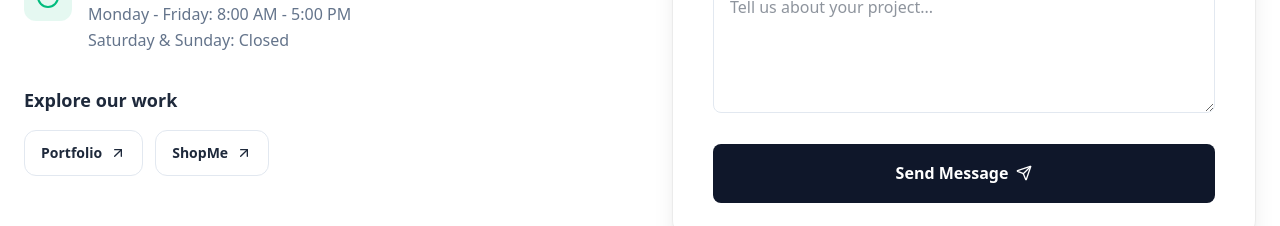
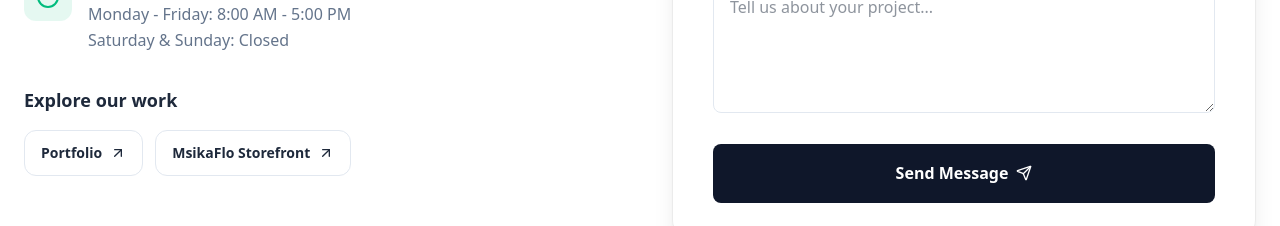
Before and after one commit to Indelible-cpu/MyWebsite, a Next.js app: page /contact in a window 1280 px wide. Shown: the part 880-1106 px from the top of the page. Built offline with nearby package versions, Linux system fonts and the light colour scheme.

Commit message:
Align contact page project link with MsikaFlo storefront

```diff
--- a/app/contact/page.tsx
+++ b/app/contact/page.tsx
@@ -149,7 +149,7 @@ export default function Contact() {
                 <h4 className="mb-4 text-lg font-bold">Explore our work</h4>
                 <div className="flex flex-wrap gap-3">
                   <Link href="/portfolio" className="inline-flex items-center gap-2 rounded-xl border border-border bg-background px-4 py-3 text-sm font-semibold transition-colors hover:border-secondary/50 hover:text-secondary">Portfolio <ArrowUpRight className="h-4 w-4" /></Link>
-                  <a href="https://f7ky9nc8.eyivo.com" target="_blank" rel="noopener noreferrer" className="inline-flex items-center gap-2 rounded-xl border border-border bg-background px-4 py-3 text-sm font-semibold transition-colors hover:border-secondary/50 hover:text-secondary">ShopMe <ArrowUpRight className="h-4 w-4" /></a>
+                  <a href="https://jefinvestment-e1fc1.web.app/store" target="_blank" rel="noopener noreferrer" className="inline-flex items-center gap-2 rounded-xl border border-border bg-background px-4 py-3 text-sm font-semibold transition-colors hover:border-secondary/50 hover:text-secondary">MsikaFlo Storefront <ArrowUpRight className="h-4 w-4" /></a>
                 </div>
               </div>
             </m.div>
```
